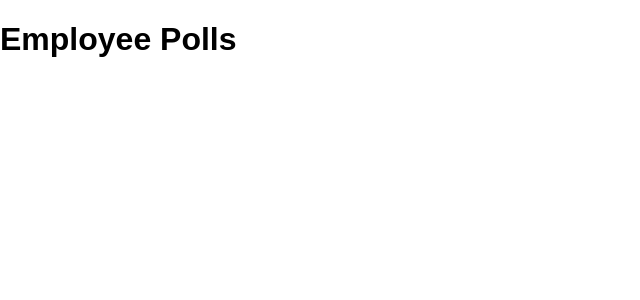
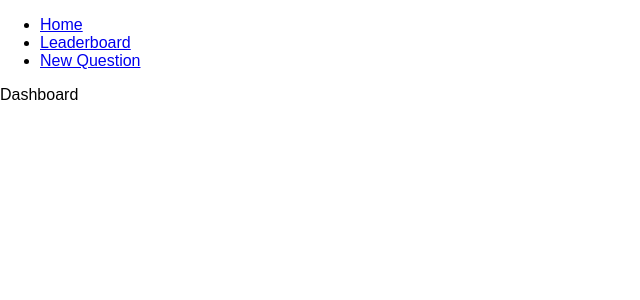
Before and after one commit to DonatellaC/employee-polls-web-app, a React (Create React App) app: page / in a window 1280 px wide. Shown: the top 300 px of the page, without its empty margins (0-640 px from the left). Built offline with nearby package versions, Linux system fonts and the light colour scheme.

Commit message:
add Routes and Link from react router

```diff
--- a/package.json
+++ b/package.json
@@ -6,6 +6,7 @@
     "@testing-library/user-event": "^13.5.0",
     "react": "^18.2.0",
     "react-dom": "^18.2.0",
+    "react-router-dom": "^6.6.2",
     "react-scripts": "5.0.1",
     "web-vitals": "^2.1.4"
   },
--- a/src/components/App.js
+++ b/src/components/App.js
@@ -1,9 +1,20 @@
-function App() {
+import { Routes, Route } from "react-router-dom";
+import Dashboard from "./Dashboard";
+import NewQuestion from "./NewQuestion";
+import Leaderboard from "./Leaderboard";
+import Nav from "./Nav";
+
+const App = () => {
   return (
-    <div>
-      <h1>Employee Polls</h1>
-    </div>
+    <>
+      <Nav />
+      <Routes>
+        <Route exact path="/" element={<Dashboard />} />
+        <Route path="/leaderboard" element={<Leaderboard />} />
+        <Route path="/new-question" element={<NewQuestion />} />
+      </Routes>
+    </>
   );
-}
+};
 
 export default App;
--- /dev/null
+++ b/src/components/Dashboard.js
@@ -0,0 +1,5 @@
+const Dashboard = () => {
+  return <div>Dashboard</div>;
+};
+
+export default Dashboard;
--- /dev/null
+++ b/src/components/Leaderboard.js
@@ -0,0 +1,5 @@
+const Leaderboard = () => {
+  return <div>Leaderboard</div>;
+};
+
+export default Leaderboard;
--- /dev/null
+++ b/src/components/Nav.js
@@ -0,0 +1,21 @@
+import { Link } from "react-router-dom";
+
+const Nav = () => {
+  return (
+    <nav className="nav">
+      <ul>
+        <li>
+          <Link to="/">Home</Link>
+        </li>
+        <li>
+          <Link to="/leaderboard">Leaderboard</Link>
+        </li>
+        <li>
+          <Link to="/new-question">New Question</Link>
+        </li>
+      </ul>
+    </nav>
+  );
+};
+
+export default Nav;
--- /dev/null
+++ b/src/components/NewQuestion.js
@@ -0,0 +1,5 @@
+const NewQuestion = () => {
+  return <div>New Question</div>;
+};
+
+export default NewQuestion;
--- a/src/index.js
+++ b/src/index.js
@@ -1,11 +1,14 @@
 import React from "react";
 import ReactDOM from "react-dom/client";
+import { BrowserRouter as Router } from "react-router-dom";
 import App from "./components/App";
 import "./index.css";
 
 const root = ReactDOM.createRoot(document.getElementById("root"));
 root.render(
   <React.StrictMode>
-    <App />
+    <Router>
+      <App />
+    </Router>
   </React.StrictMode>
 );
```
Also changed, not shown: 1 other file (tests, documents, lock files or other folders).
